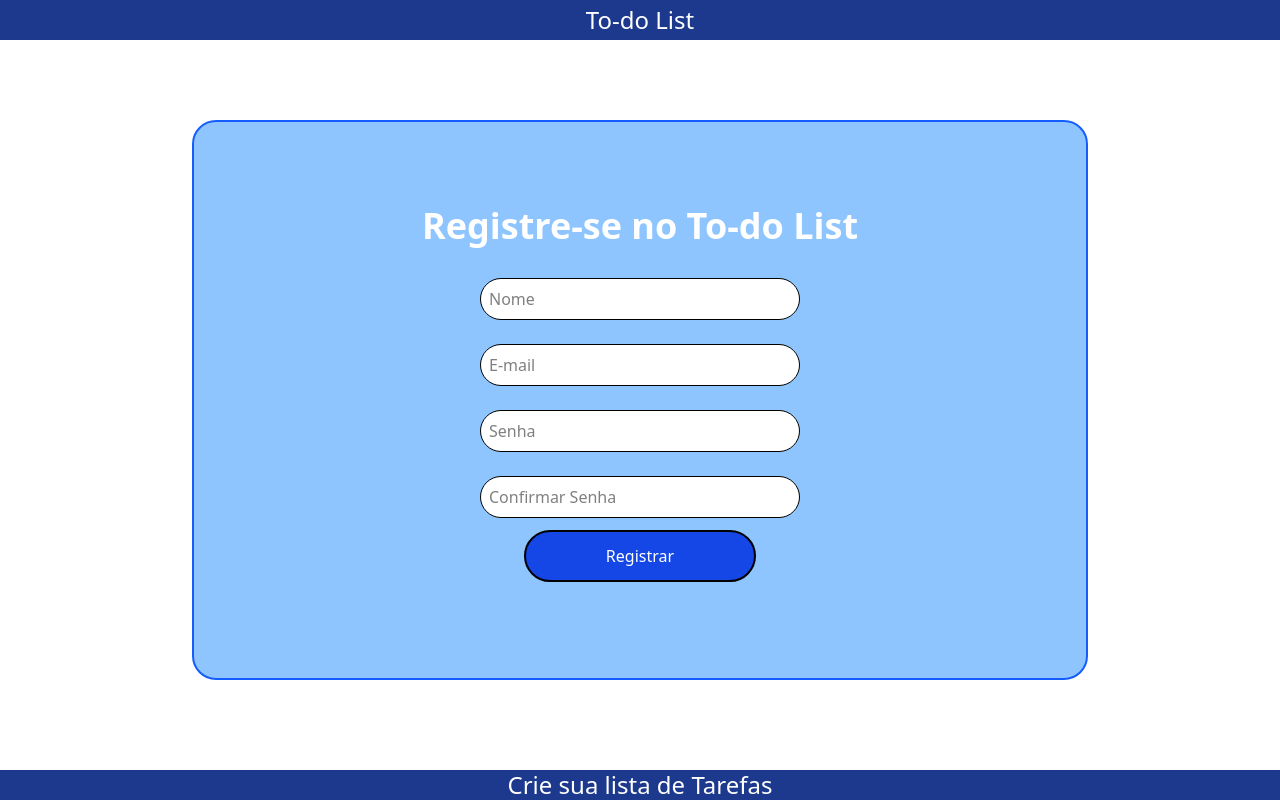
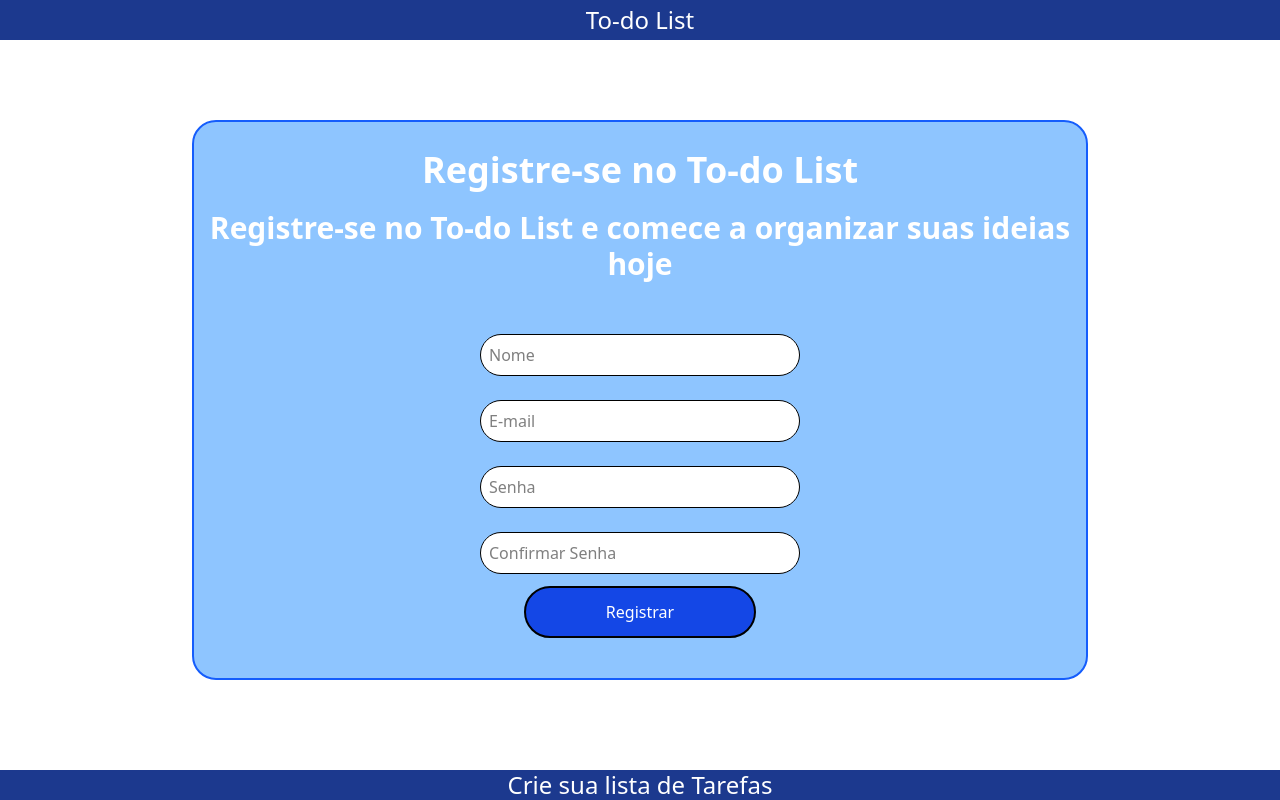
Before and after one commit to Goken5/to-do-list-2, a React app in the folder frontend/: page /register in a window 1280 px wide. Built offline with nearby package versions, Linux system fonts and the light colour scheme; the HTML template or start-up script is replaced by a standard one.

Commit message:
algumas melhoras no css da página de registro

```diff
--- a/frontend/src/components/LoginDiv.tsx
+++ b/frontend/src/components/LoginDiv.tsx
@@ -32,6 +32,7 @@ export function SignUp(){
     return(
         <form className=" flex flex-col text-center justify-center border-blue-600 border-2 bg-blue-300 sm:w-[70vw] w-[90vw] h-[70vh] rounded-3xl items-center">
             <h1 className="text-4xl text-white font-bold mb-5">Registre-se no To-do List</h1>
+            <h2 className="text-3xl text-white font-semibold mb-10">Registre-se no To-do List e comece a organizar suas ideias <strong>hoje</strong></h2>
             <Input type="text" placeholder="Nome"/>
             <Input type="email" placeholder="E-mail"/>
             <Input type="password" placeholder="Senha" />
```
